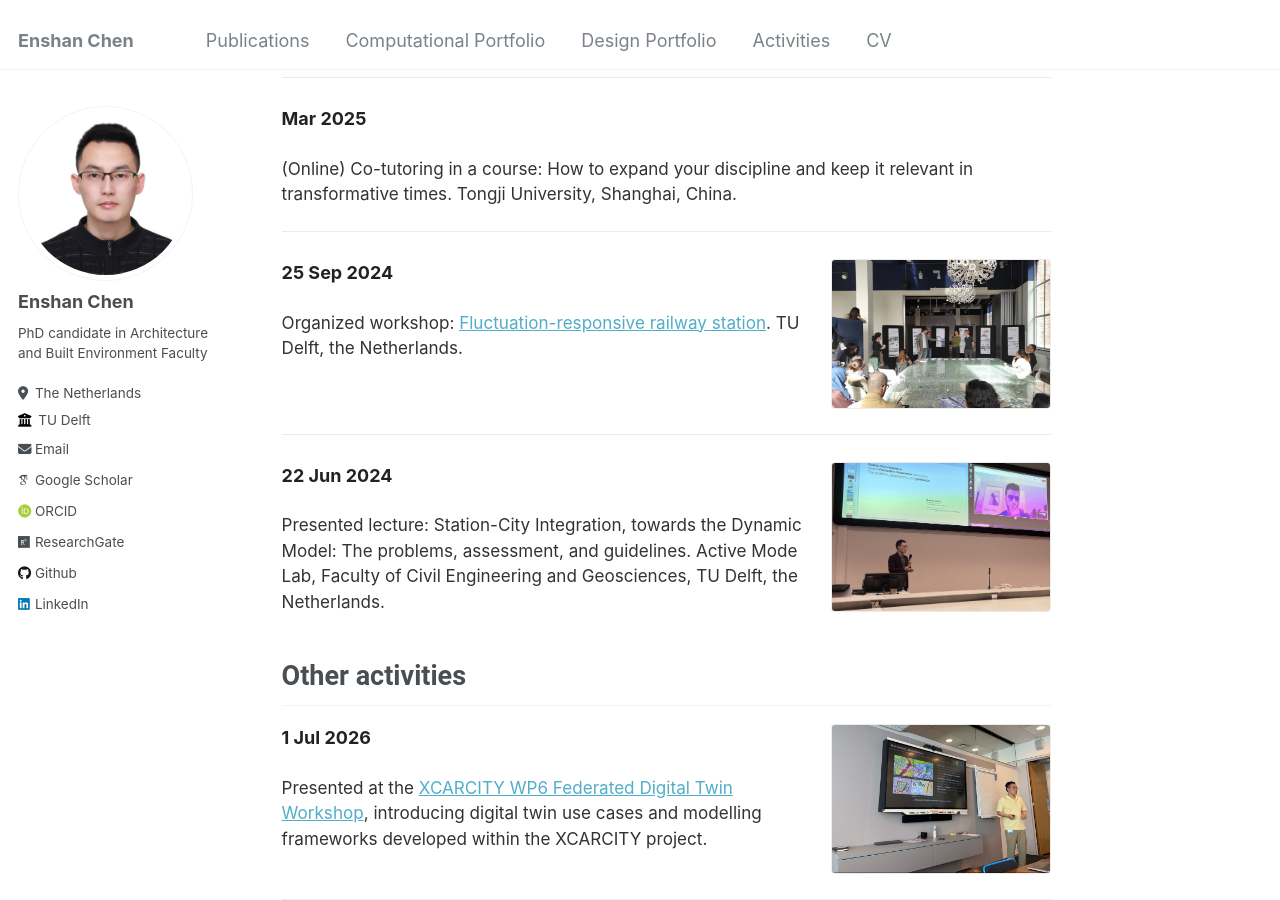
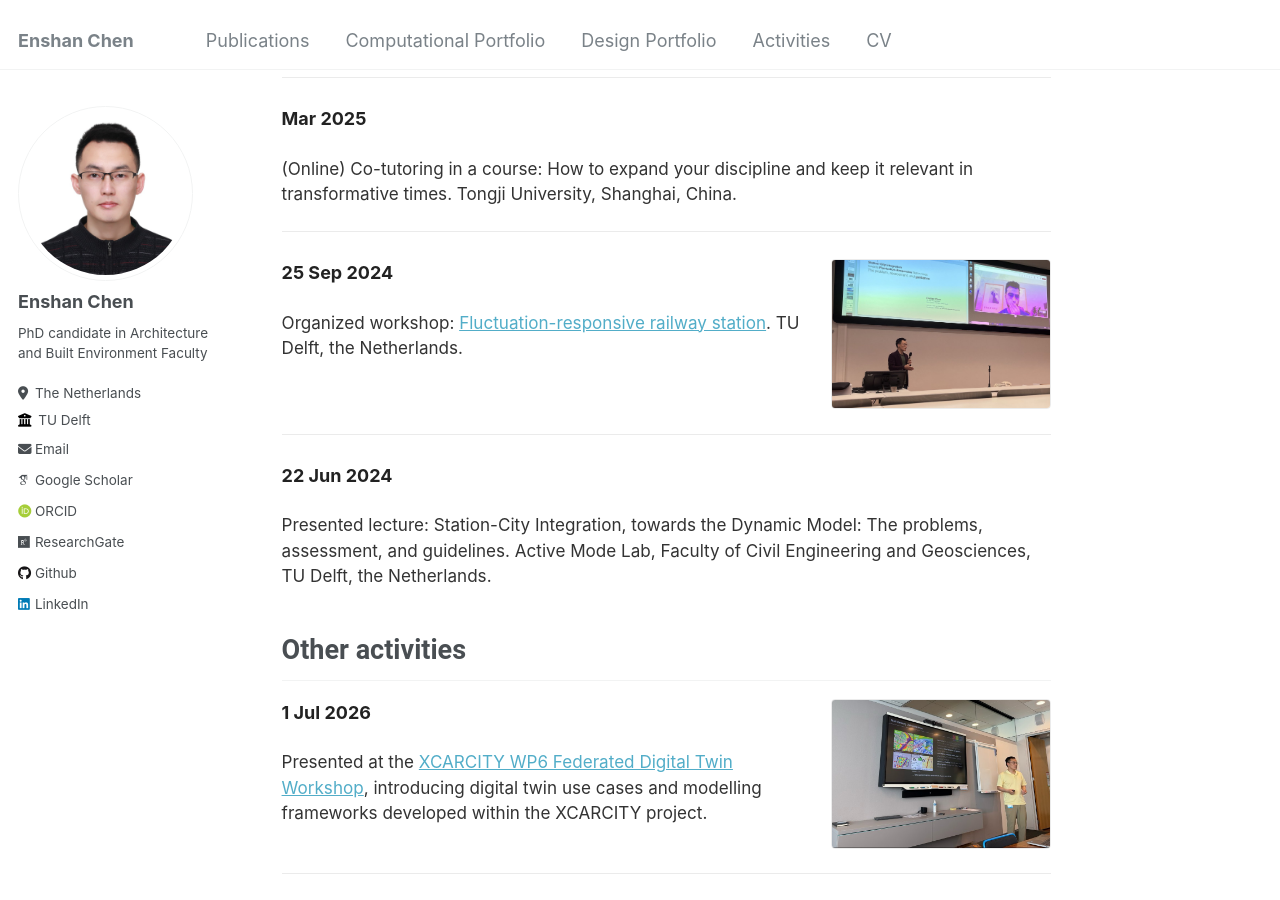
Before and after one commit to 1309928130/1309928130.github.io, a Jekyll site: the page built from _pages/activities.md, in a window 1280 px wide and 900 px high, scrolled down 681 px. Built offline with Jekyll 4.4.1, drawn with Linux system fonts in a browser that asks for light colours; some web fonts are replaced.

Commit message:
Fix Fluctuation workshop photo; drop Active Mode Lab image.
Co-authored-by: Cursor <cursoragent@cursor.com>

```diff
--- a/_data/activities.yml
+++ b/_data/activities.yml
@@ -36,7 +36,7 @@ sections:
           Organized workshop:
           [Fluctuation-responsive railway station](https://www.linkedin.com/posts/enshan-chen-0a8621120_urbandesign-landscape-architecture-activity-7245185264665387010-F92a).
           TU Delft, the Netherlands.
-        image: "/images/activities/reimagining-architecture-interchange-2025.jpg"
+        image: "/images/activities/fluctuation-responsive-workshop-2024.jpg"
         url: "https://www.linkedin.com/posts/enshan-chen-0a8621120_urbandesign-landscape-architecture-activity-7245185264665387010-F92a"
 
       - date: "22 Jun 2024"
@@ -44,7 +44,6 @@ sections:
           Presented lecture: Station-City Integration, towards the Dynamic Model:
           The problems, assessment, and guidelines. Active Mode Lab, Faculty of
           Civil Engineering and Geosciences, TU Delft, the Netherlands.
-        image: "/images/activities/station-city-integration-lecture-2024.jpg"
 
   - name: "Other activities"
     items:
```
Also changed, not shown: images/activities/fluctuation-responsive-workshop-2024.jpg (renamed from images/activities/station-city-integration-lecture-2024.jpg).
